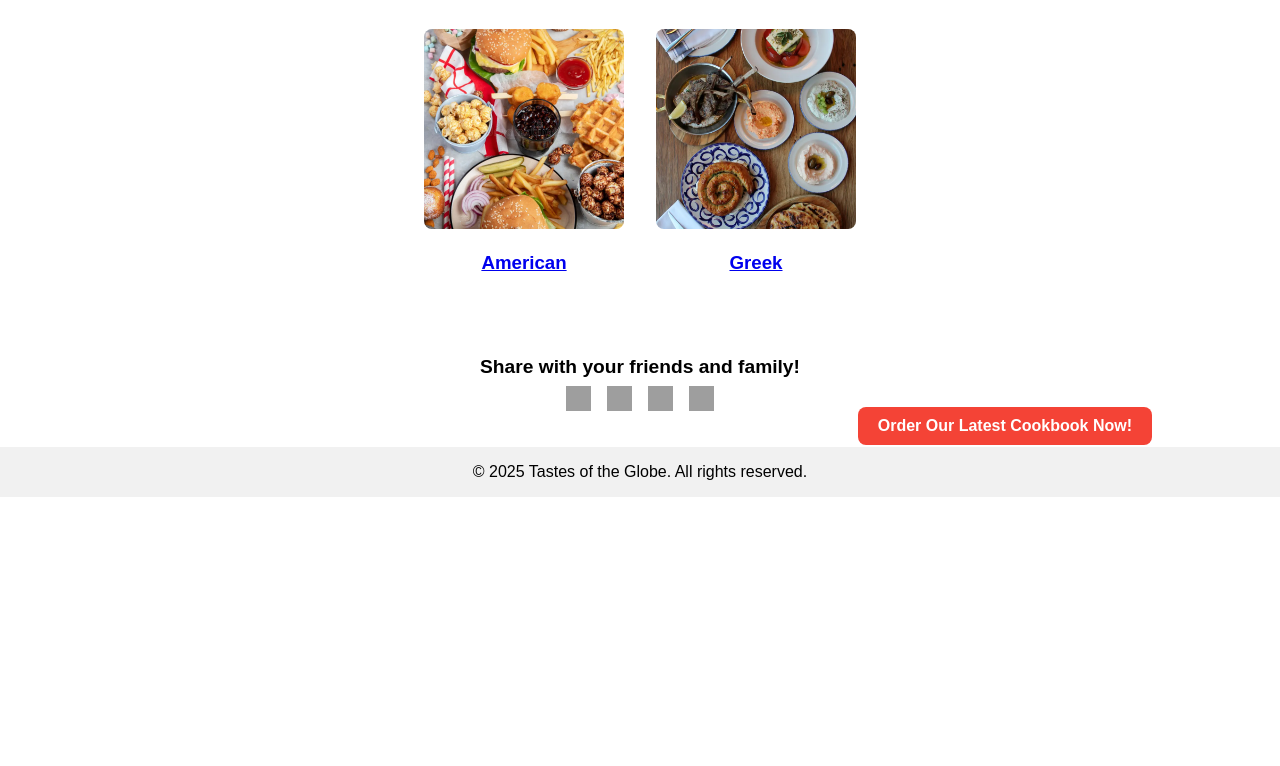
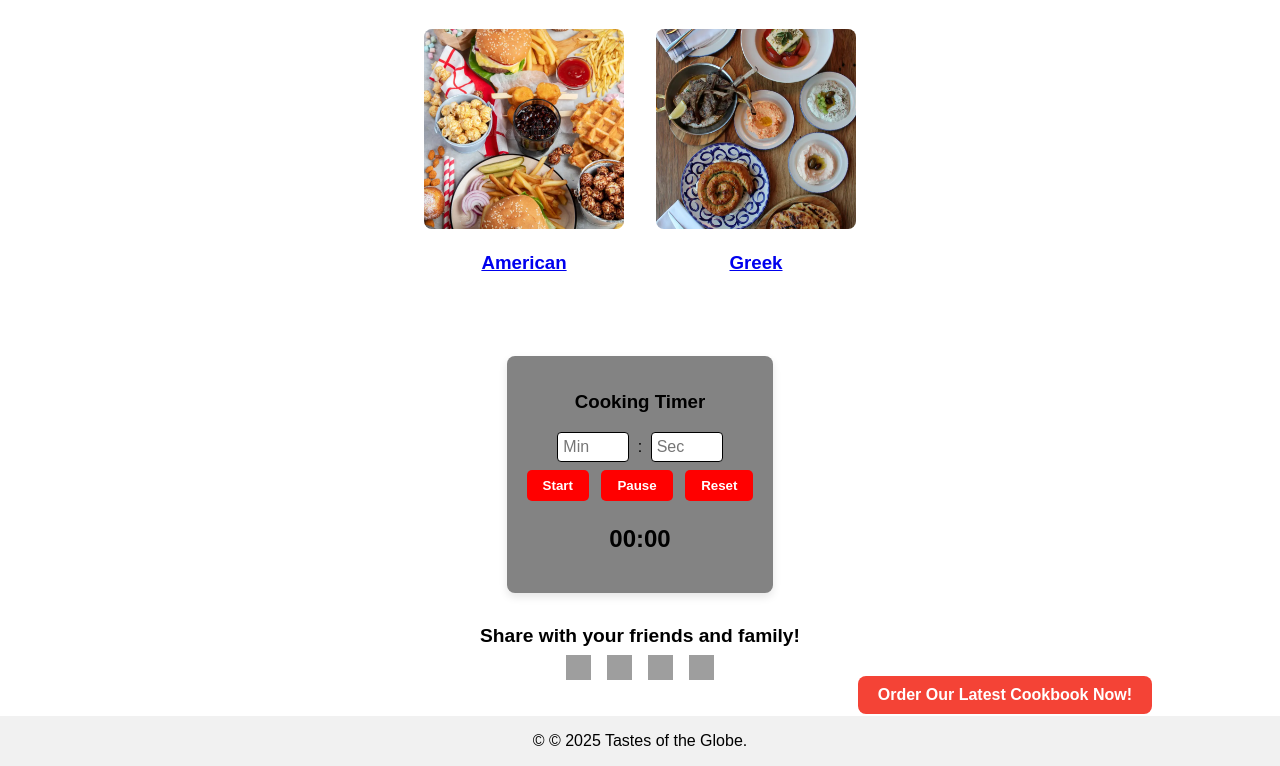
Before and after one commit to Lmac2003/set08101, a plain HTML site: page index.html in a window 1280 px wide. Shown: the part 668-1434 px from the top of the page. Before the commit the page ends 1165 px from the top, so only its background shows below. Drawn offline with Linux system fonts and the light colour scheme; grey boxes are pictures that could not be loaded.

Commit message:
Add files via upload

```diff
--- a/index.html
+++ b/index.html
@@ -3,117 +3,18 @@
 <head>
   <meta charset="UTF-8">
   <meta name="viewport" content="width=device-width, initial-scale=1.0">
+  <meta charset="UTF-8">
+  <meta name="viewport" content="width=device-width, initial-scale=1.0">
   <title>Tastes of the Globe</title>
-
-  <style>
-    body {
-      font-family: Arial, sans-serif;
-      margin: 0;
-      padding: 0;
-    }
-    header {
-      background-image: url('banner.jpg');
-      background-size: cover;
-      background-repeat: repeat-x;
-      background-position: center;
-      color: white;
-      padding: 4rem 1rem;
-      text-align: center;
-    }
-    nav {
-      background-color: #333;
-      overflow-x: auto;
-      white-space: nowrap;
-    }
-    nav a {
-      display: inline-block;
-      color: white;
-      text-align: center;
-      padding: 14px 20px;
-      text-decoration: none;
-    }
-    nav a:hover {
-      background-color: #ddd;
-      color: black;
-    }
-    .main-content {
-      padding: 2rem;
-      text-align: center;
-    }
-    .categories {
-      display: flex;
-      justify-content: center;
-      gap: 2rem;
-      flex-wrap: wrap;
-    }
-    .category {
-      width: 200px;
-    }
-    .category img {
-      width: 100%;
-      border-radius: 8px;
-    }
-    footer {
-      background-color: #f1f1f1;
-      text-align: center;
-      padding: 1rem;
-      margin-top: 2rem;
-    }
-    .social-section {
-      text-align: center;
-      margin-top: 2rem;
-      margin-bottom: 2rem;
-      position: relative;
-    }
-
-    .social-text {
-      font-size: 1.2rem;
-      margin-bottom: 0.5rem;
-      font-weight: bold;
-    }
-
-    .social-bar {
-      display: flex;
-      justify-content: center;
-      gap: 1rem;
-      margin-bottom: 2rem;
-    }
-
-    .social-bar img {
-      width: 25px;
-      height: 25px;
-      transition: transform 0.3s;
-    }
-
-    .social-bar img:hover {
-      transform: scale(1.2);
-    }
-
-    .order-button {
-      position: absolute;
-      right: 10%;
-      bottom: -30px;
-      background-color: #f44336;
-      color: white;
-      padding: 10px 20px;
-      text-decoration: none;
-      border-radius: 8px;
-      font-weight: bold;
-      transition: background-color 0.3s;
-    }
-
-    .order-button:hover {
-      background-color: #d32f2f;
-    }
-
-
-  </style>
+  <link rel="stylesheet" href="style.css">
+  <title>Tastes of the Globe</title>
 </head>
 <body>
 
 <header>
   <h1>Welcome to Tastes of the Globe</h1>
 </header>
+
 
 <nav>
   <a href="index.html">Home</a>
@@ -180,6 +81,18 @@
   </div>
 </div>
 
+<div id="cooking-timer">
+  <h3>Cooking Timer</h3>
+  <input type="number" id="minutes" placeholder="Min" min="0"> :
+  <input type="number" id="seconds" placeholder="Sec" min="0">
+  <div>
+    <button onclick="startTimer()">Start</button>
+    <button onclick="pauseTimer()">Pause</button>
+    <button onclick="resetTimer()">Reset</button>
+  </div>
+  <p id="countdown">00:00</p>
+</div>
+
 <div class="social-section">
   <p class="social-text">Share with your friends and family!</p>
   <div class="social-bar">
@@ -203,8 +116,11 @@
 
 
 <footer>
-  &copy; 2025 Tastes of the Globe. All rights reserved.
+  &copy; © 2025 Tastes of the Globe.
 </footer>
+
+<script src="script.js"></script>
+
 
 <script>
   document.getElementById("order-btn").addEventListener("click", () => {
--- /dev/null
+++ b/script.js
@@ -0,0 +1,42 @@
+
+  let timerInterval;
+  let remainingTime = 0;
+
+  function updateDisplay() {
+    const mins = Math.floor(remainingTime / 60);
+    const secs = remainingTime % 60;
+    document.getElementById("countdown").textContent =
+      String(mins).padStart(2, "0") + ":" + String(secs).padStart(2, "0");
+  }
+
+  function startTimer() {
+    const minInput = parseInt(document.getElementById("minutes").value) || 0;
+    const secInput = parseInt(document.getElementById("seconds").value) || 0;
+    remainingTime = minInput * 60 + secInput;
+
+    clearInterval(timerInterval);
+    updateDisplay();
+
+    timerInterval = setInterval(() => {
+      if (remainingTime > 0) {
+        remainingTime--;
+        updateDisplay();
+      } else {
+        clearInterval(timerInterval);
+        alert("Time's up! 🔔");
+      }
+    }, 1000);
+  }
+
+  function pauseTimer() {
+    clearInterval(timerInterval);
+  }
+
+  function resetTimer() {
+    clearInterval(timerInterval);
+    remainingTime = 0;
+    updateDisplay();
+  }
+
+  // Initialize on load
+  updateDisplay();
--- /dev/null
+++ b/style.css
@@ -0,0 +1,141 @@
+
+    body {
+      font-family: Arial, sans-serif;
+      margin: 0;
+      padding: 0;
+    }
+    header {
+      background-image: url('banner.jpg');
+      background-size: cover;
+      background-repeat: repeat-x;
+      background-position: center;
+      color: white;
+      padding: 4rem 1rem;
+      text-align: center;
+    }
+    nav {
+      background-color: #333;
+      overflow-x: auto;
+      white-space: nowrap;
+    }
+    nav a {
+      display: inline-block;
+      color: white;
+      text-align: center;
+      padding: 14px 20px;
+      text-decoration: none;
+    }
+    nav a:hover {
+      background-color: #ddd;
+      color: black;
+    }
+    .main-content {
+      padding: 2rem;
+      text-align: center;
+    }
+    .categories {
+      display: flex;
+      justify-content: center;
+      gap: 2rem;
+      flex-wrap: wrap;
+    }
+    .category {
+      width: 200px;
+    }
+    .category img {
+      width: 100%;
+      border-radius: 8px;
+    }
+    footer {
+      background-color: #f1f1f1;
+      text-align: center;
+      padding: 1rem;
+      margin-top: 2rem;
+    }
+    .social-section {
+      text-align: center;
+      margin-top: 2rem;
+      margin-bottom: 2rem;
+      position: relative;
+    }
+
+    .social-text {
+      font-size: 1.2rem;
+      margin-bottom: 0.5rem;
+      font-weight: bold;
+    }
+
+    .social-bar {
+      display: flex;
+      justify-content: center;
+      gap: 1rem;
+      margin-bottom: 2rem;
+    }
+
+    .social-bar img {
+      width: 25px;
+      height: 25px;
+      transition: transform 0.3s;
+    }
+
+    .social-bar img:hover {
+      transform: scale(1.2);
+    }
+
+    .order-button {
+      position: absolute;
+      right: 10%;
+      bottom: -30px;
+      background-color: #f44336;
+      color: white;
+      padding: 10px 20px;
+      text-decoration: none;
+      border-radius: 8px;
+      font-weight: bold;
+      transition: background-color 0.3s;
+    }
+
+    .order-button:hover {
+      background-color: #ff0000;
+    }
+
+     #cooking-timer {
+      text-align: center;
+      background-color: #838383;
+      padding: 1rem;
+      margin: 2rem auto;
+      border-radius: 8px;
+      width: fit-content;
+      box-shadow: 0 4px 8px rgba(0,0,0,0.1);
+      color: #000000;
+    }
+
+    #cooking-timer input {
+      width: 60px;
+      padding: 5px;
+      font-size: 1rem;
+      margin: 0 0.25rem;
+      border: 1px solid #000000;
+      border-radius: 4px;
+    }
+
+    #cooking-timer button {
+      margin: 0.5rem 0.25rem;
+      padding: 0.5rem 1rem;
+      background-color: #ff0000;
+      border: none;
+      color: white;
+      font-weight: bold;
+      border-radius: 5px;
+      cursor: pointer;
+    }
+
+    #cooking-timer button:hover {
+      background-color: #e64960;
+    }
+
+    #countdown {
+      font-size: 1.5rem;
+      font-weight: bold;
+      margin-top: 1rem;
+    }
```
